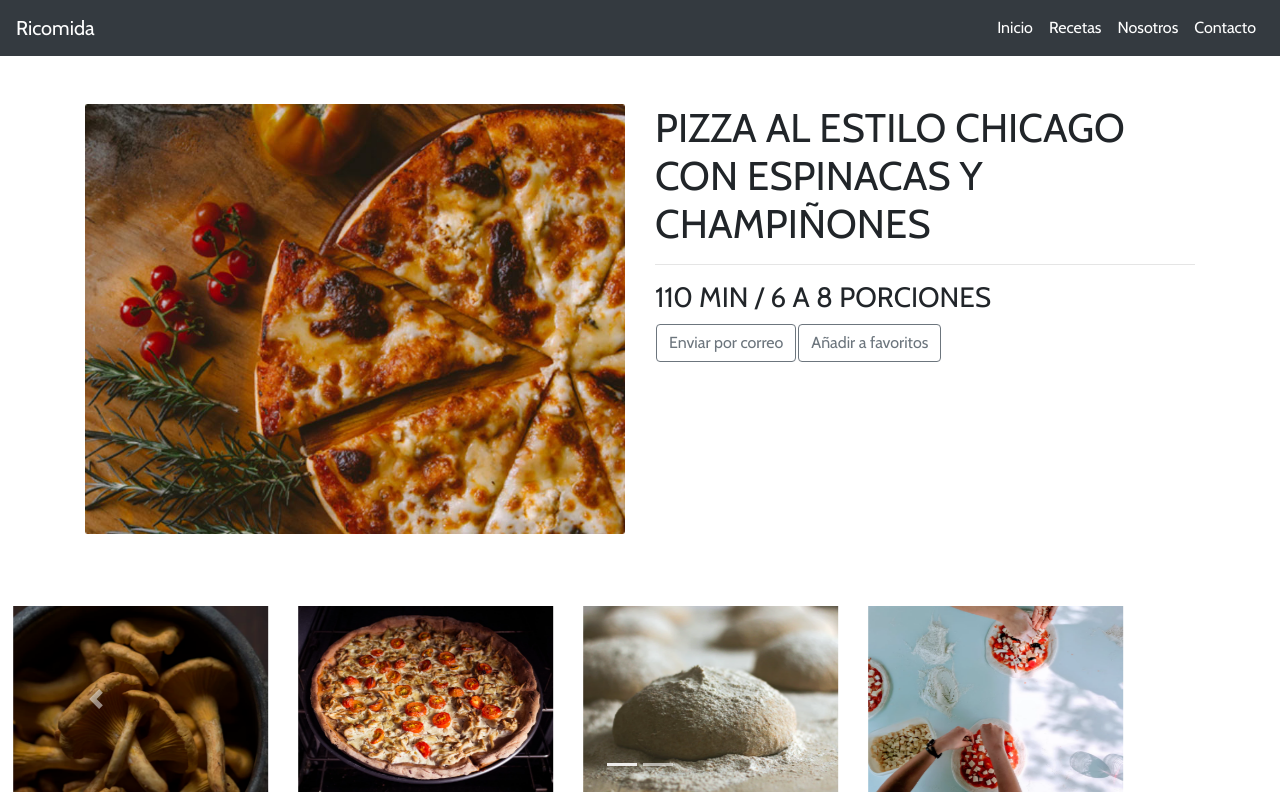
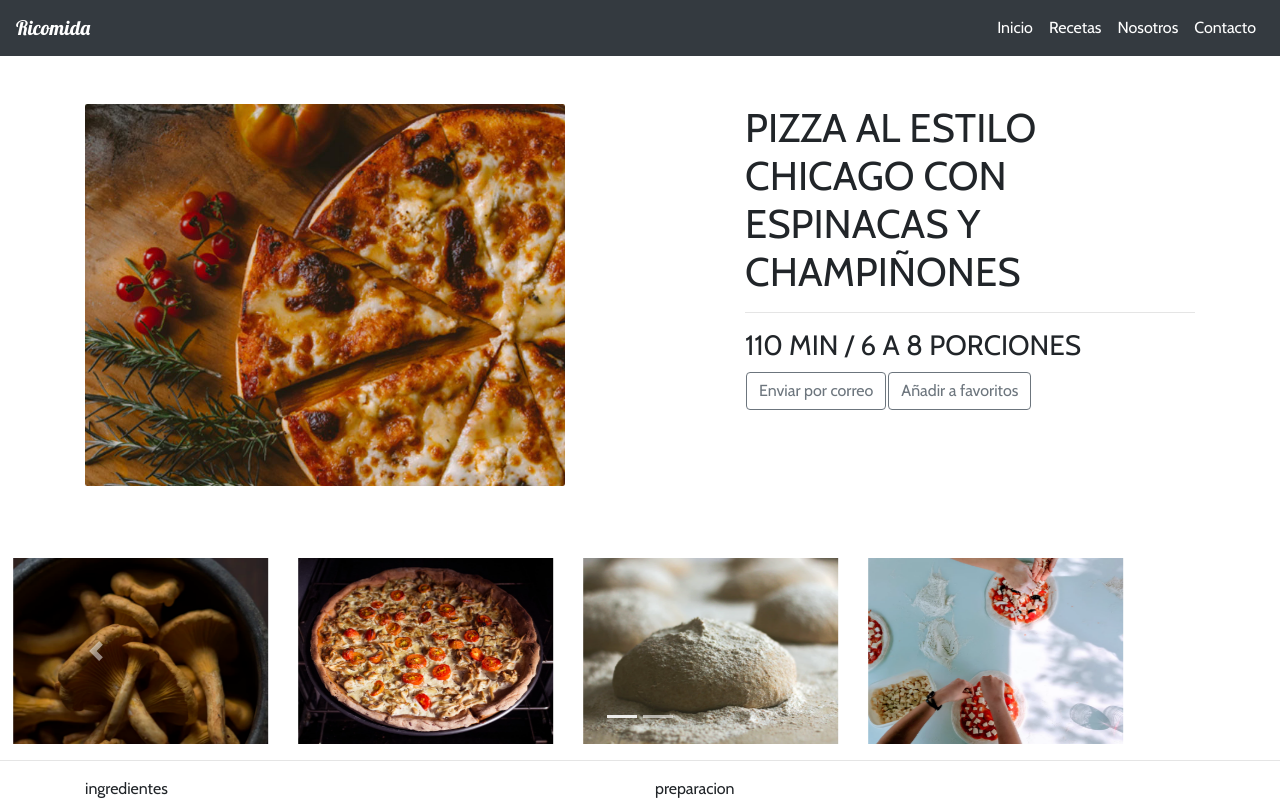
Before and after one commit to csxcl/Ricomida, a plain HTML site: page index.html in a window 1280 px wide. Shown: the top 804 px of the page. Drawn offline with nearby package versions, Linux system fonts and the light colour scheme.

Commit message:
update uno 07
asdasd

```diff
--- a/assets/css/style.css
+++ b/assets/css/style.css
@@ -1,11 +1,25 @@
+
 body {
     font-family: 'Lobster', cursive;
     font-family: 'Cabin', sans-serif;
-/* maximo de ancho en el body???? */
+    /* maximo de ancho en el body???? */
+    /* max-width: 100rem; */
 }
 
+.navbar-brand {
+    color: white;
+    font-family: 'Lobster', cursive;
+
+
+}
+
+
 .imagen-principal {
-    max-width: 100%;
+    max-width: 30rem;
+}
+
+.pizz2 {
+    max-width: 30rem;
 }
 
 .action-bar {
--- a/index.html
+++ b/index.html
@@ -30,12 +30,13 @@
     <!-- navbar -->
 
     <nav class="navbar navbar-expand-lg navbar-dark bg-dark">
+
         <a class="navbar-brand" href="#">Ricomida</a>
         <button class="navbar-toggler" type="button" data-toggle="collapse" data-target="#navbarNavAltMarkup"
             aria-controls="navbarNavAltMarkup" aria-expanded="false" aria-label="Toggle navigation">
             <span class="navbar-toggler-icon"></span>
         </button>
-        <div class="collapse navbar-collapse d-flex flex-row-reverse" id="navbarNavAltMarkup">
+        <div class="collapse navbar-collapse flex-row-reverse" id="navbarNavAltMarkup">
             <div class="navbar-nav ">
                 <a class="nav-link active" href="#">Inicio <span class="sr-only">(current)</span></a>
                 <a class="nav-link active " href="#">Recetas</a>
@@ -43,6 +44,7 @@
                 <a class="nav-link active" href="#">Contacto</a>
             </div>
         </div>
+
     </nav>
 
     <!-- la parte de la pizza  -->
@@ -52,7 +54,7 @@
                 <div class="col">
                     <img src="assets/img/principal.jpg" class="imagen-principal">
                 </div>
-                <div class="col">
+                <div class="col pizz2">
                     <div>
                         <h1>PIZZA AL ESTILO CHICAGO CON ESPINACAS Y CHAMPIÑONES</h1>
                         <hr>
```
